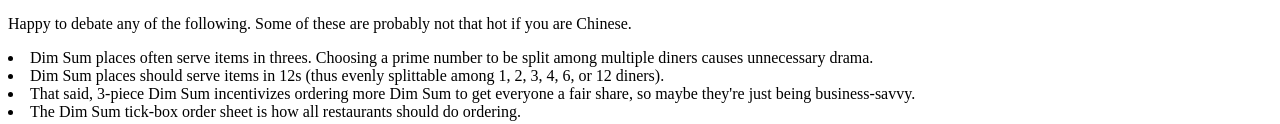
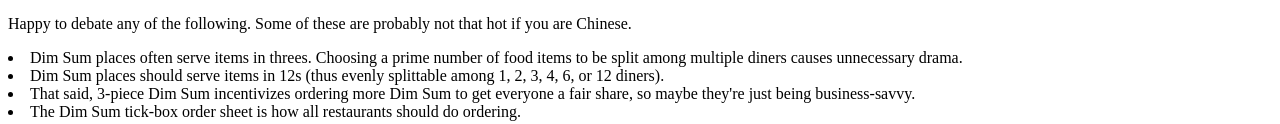
Before and after one commit to Jiaxen/learning_web_dev, a plain HTML site: page me_page/index.html in a window 1280 px wide. Shown: the part 228-352 px from the top of the page. Drawn offline with Linux system fonts and the light colour scheme.

Commit message:
phrasing

```diff
--- a/me_page/index.html
+++ b/me_page/index.html
@@ -16,7 +16,7 @@
     <hr>
     <h3>Hot Takes on Hot Food</h3>
     <p>Happy to debate any of the following. Some of these are probably not that hot if you are Chinese.</p>
-    <li>Dim Sum places often serve items in threes. Choosing a prime number to be split among multiple diners causes unnecessary drama. </li>
+    <li>Dim Sum places often serve items in threes. Choosing a prime number of food items to be split among multiple diners causes unnecessary drama. </li>
     <li>Dim Sum places should serve items in 12s (thus evenly splittable among 1, 2, 3, 4, 6, or 12 diners). </li>
     <li>That said, 3-piece Dim Sum incentivizes ordering more Dim Sum to get everyone a fair share, so maybe they're
         just being business-savvy. </li>
```
